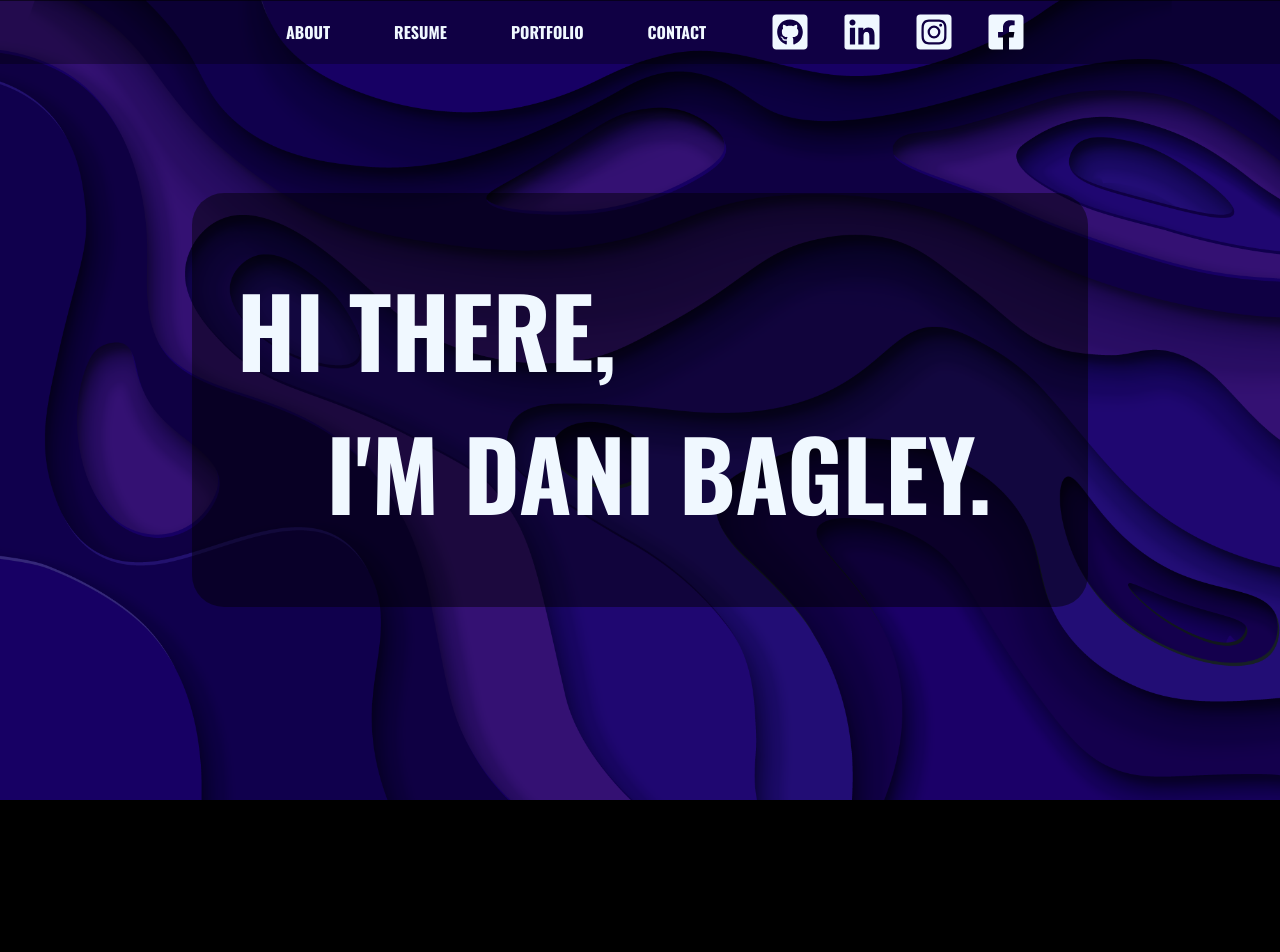
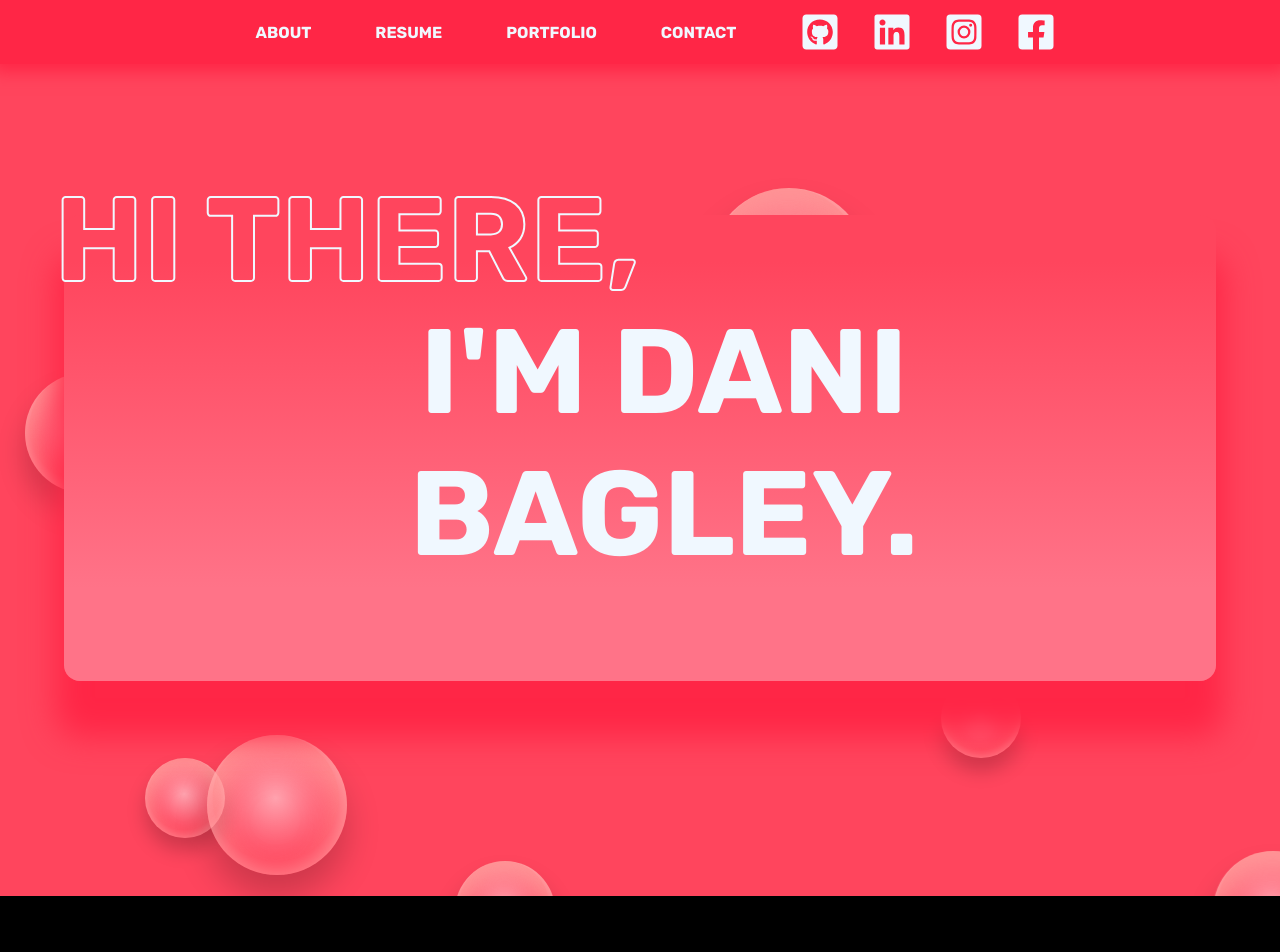
Before and after one commit to daniabee/dani-website, a React (Create React App) app: page / in a window 1280 px wide. Shown: the top 952 px of the page. Built offline with nearby package versions, Linux system fonts and the light colour scheme.

Commit message:
add styling to hero

```diff
--- a/public/index.html
+++ b/public/index.html
@@ -18,7 +18,12 @@
       href="https://fonts.googleapis.com/css2?family=Oswald:wght@700&display=swap"
       rel="stylesheet"
     />
-    <link rel="manifest" href="%PUBLIC_URL%/manifest.json" />
+    <link rel="preconnect" href="https://fonts.googleapis.com" />
+    <link rel="preconnect" href="https://fonts.gstatic.com" crossorigin />
+    <link
+      href="https://fonts.googleapis.com/css2?family=Rubik:ital,wght@0,300;0,400;0,500;0,600;0,700;0,800;0,900;1,300;1,400;1,500;1,600;1,700;1,800;1,900&display=swap"
+      rel="stylesheet"
+    />
     <!--
       Notice the use of %PUBLIC_URL% in the tags above.
       It will be replaced with the URL of the `public` folder during the build.
--- a/src/components/Hero/Hero.css
+++ b/src/components/Hero/Hero.css
@@ -1,45 +1,418 @@
 .hero {
   height: 100vh;
   width: auto;
-  background: URL("../assets/background.png");
-  background-repeat: no-repeat;
-  background-size: cover;
+  background-color: rgb(255, 69, 93);
   position: relative;
   z-index: -1;
   margin: 0;
   display: flex;
   justify-content: center;
   align-items: center;
+  padding: 3em;
 }
 
 .container {
-  width: 70vw;
-  background-color: rgba(0, 0, 0, 0.466);
-  border-radius: 2rem;
+  width: 75vw;
+  background-image: linear-gradient(
+    rgb(255, 69, 93) 10%,
+    rgb(255, 115, 136) 80%
+  );
+  border-radius: 1rem;
+  box-shadow: 0 3em 2em 0.5em rgb(255, 38, 70);
+  padding: 6em;
 }
 
 .title {
   display: flex;
   flex-direction: column;
   justify-content: center;
-  align-items: flex-start;
-}
-
-.welcome {
-  margin-left: 5%;
-  color: rgb(240, 248, 255);
-  font-size: 6rem;
-  margin-bottom: 0;
+  align-items: center;
 }
 
 .greeting {
-  margin-left: 15%;
+  margin-left: 5%;
   margin-top: 0;
+  margin-bottom: 0;
   color: rgb(240, 248, 255);
-  font-size: 6rem;
+  font-size: 7.5em;
 }
 
 .description {
   display: flex;
   flex-direction: row;
 }
+
+.content {
+  display: flex;
+  justify-content: center;
+  align-items: center;
+  position: relative;
+  margin-bottom: -1%;
+}
+
+.content h2 {
+  color: #fff;
+  font-size: 7.5em;
+  position: absolute;
+  transform: translate(-50%, -50%);
+}
+
+.content h2:nth-child(1) {
+  color: transparent;
+  -webkit-text-stroke: 2px rgb(240, 248, 255);
+}
+
+.content h2:nth-child(2) {
+  color: transparent;
+  /* color: rgb(240, 248, 255); */
+  /* animation: animate 4s ease-in-out infinite; */
+}
+
+@keyframes animate {
+  0%,
+  100% {
+    clip-path: polygon(
+      0% 45%,
+      16% 44%,
+      33% 50%,
+      54% 60%,
+      70% 61%,
+      84% 59%,
+      100% 52%,
+      100% 100%,
+      0% 100%
+    );
+  }
+
+  50% {
+    clip-path: polygon(
+      0% 60%,
+      15% 65%,
+      34% 66%,
+      51% 62%,
+      67% 50%,
+      84% 45%,
+      100% 46%,
+      100% 100%,
+      0% 100%
+    );
+  }
+}
+
+#background-wrap {
+  bottom: 0;
+  left: 0;
+  position: fixed;
+  right: 0;
+  top: 0;
+  z-index: -1;
+}
+
+/* KEYFRAMES */
+
+@-webkit-keyframes animateBubble {
+  0% {
+    margin-top: 1000px;
+  }
+  100% {
+    margin-top: -100%;
+  }
+}
+
+@-moz-keyframes animateBubble {
+  0% {
+    margin-top: 1000px;
+  }
+  100% {
+    margin-top: -100%;
+  }
+}
+
+@keyframes animateBubble {
+  0% {
+    margin-top: 1000px;
+  }
+  100% {
+    margin-top: -100%;
+  }
+}
+
+@-webkit-keyframes sideWays {
+  0% {
+    margin-left: 0px;
+  }
+  100% {
+    margin-left: 50px;
+  }
+}
+
+@-moz-keyframes sideWays {
+  0% {
+    margin-left: 0px;
+  }
+  100% {
+    margin-left: 50px;
+  }
+}
+
+@keyframes sideWays {
+  0% {
+    margin-left: 0px;
+  }
+  100% {
+    margin-left: 50px;
+  }
+}
+
+/* ANIMATIONS */
+
+.x1 {
+  -webkit-animation: animateBubble 20s linear infinite,
+    sideWays 2s ease-in-out infinite alternate;
+  -moz-animation: animateBubble 20s linear infinite,
+    sideWays 2s ease-in-out infinite alternate;
+  animation: animateBubble 20s linear infinite,
+    sideWays 2s ease-in-out infinite alternate;
+
+  left: -5%;
+  top: 5%;
+
+  -webkit-transform: scale(0.6);
+  -moz-transform: scale(0.6);
+  transform: scale(0.6);
+}
+
+.x2 {
+  -webkit-animation: animateBubble 15s linear infinite,
+    sideWays 4s ease-in-out infinite alternate;
+  -moz-animation: animateBubble 15s linear infinite,
+    sideWays 4s ease-in-out infinite alternate;
+  animation: animateBubble 15s linear infinite,
+    sideWays 4s ease-in-out infinite alternate;
+
+  left: 5%;
+  top: 80%;
+
+  -webkit-transform: scale(0.4);
+  -moz-transform: scale(0.4);
+  transform: scale(0.4);
+}
+
+.x3 {
+  -webkit-animation: animateBubble 23s linear infinite,
+    sideWays 2s ease-in-out infinite alternate;
+  -moz-animation: animateBubble 23s linear infinite,
+    sideWays 2s ease-in-out infinite alternate;
+  animation: animateBubble 23s linear infinite,
+    sideWays 2s ease-in-out infinite alternate;
+
+  left: 10%;
+  top: 40%;
+
+  -webkit-transform: scale(0.7);
+  -moz-transform: scale(0.7);
+  transform: scale(0.7);
+}
+
+.x4 {
+  -webkit-animation: animateBubble 17s linear infinite,
+    sideWays 3s ease-in-out infinite alternate;
+  -moz-animation: animateBubble 17s linear infinite,
+    sideWays 3s ease-in-out infinite alternate;
+  animation: animateBubble 17s linear infinite,
+    sideWays 3s ease-in-out infinite alternate;
+
+  left: 20%;
+  top: 0;
+
+  -webkit-transform: scale(0.3);
+  -moz-transform: scale(0.3);
+  transform: scale(0.3);
+}
+
+.x5 {
+  -webkit-animation: animateBubble 24s linear infinite,
+    sideWays 4s ease-in-out infinite alternate;
+  -moz-animation: animateBubble 24s linear infinite,
+    sideWays 4s ease-in-out infinite alternate;
+  animation: animateBubble 24s linear infinite,
+    sideWays 4s ease-in-out infinite alternate;
+
+  left: 30%;
+  top: 50%;
+
+  -webkit-transform: scale(0.5);
+  -moz-transform: scale(0.5);
+  transform: scale(0.5);
+}
+
+.x6 {
+  -webkit-animation: animateBubble 17s linear infinite,
+    sideWays 2s ease-in-out infinite alternate;
+  -moz-animation: animateBubble 17s linear infinite,
+    sideWays 2s ease-in-out infinite alternate;
+  animation: animateBubble 17s linear infinite,
+    sideWays 2s ease-in-out infinite alternate;
+
+  left: 50%;
+  top: 0;
+
+  -webkit-transform: scale(0.8);
+  -moz-transform: scale(0.8);
+  transform: scale(0.8);
+}
+
+.x7 {
+  -webkit-animation: animateBubble 15s linear infinite,
+    sideWays 2s ease-in-out infinite alternate;
+  -moz-animation: animateBubble 15s linear infinite,
+    sideWays 2s ease-in-out infinite alternate;
+  animation: animateBubble 15s linear infinite,
+    sideWays 2s ease-in-out infinite alternate;
+
+  left: 65%;
+  top: 70%;
+
+  -webkit-transform: scale(0.4);
+  -moz-transform: scale(0.4);
+  transform: scale(0.4);
+}
+
+.x8 {
+  -webkit-animation: animateBubble 17s linear infinite,
+    sideWays 3s ease-in-out infinite alternate;
+  -moz-animation: animateBubble 17s linear infinite,
+    sideWays 3s ease-in-out infinite alternate;
+  animation: animateBubble 17s linear infinite,
+    sideWays 3s ease-in-out infinite alternate;
+
+  left: 80%;
+  top: 10%;
+
+  -webkit-transform: scale(0.3);
+  -moz-transform: scale(0.3);
+  transform: scale(0.3);
+}
+
+.x9 {
+  -webkit-animation: animateBubble 24s linear infinite,
+    sideWays 4s ease-in-out infinite alternate;
+  -moz-animation: animateBubble 24s linear infinite,
+    sideWays 4s ease-in-out infinite alternate;
+  animation: animateBubble 24s linear infinite,
+    sideWays 4s ease-in-out infinite alternate;
+
+  left: 90%;
+  top: 50%;
+
+  -webkit-transform: scale(0.6);
+  -moz-transform: scale(0.6);
+  transform: scale(0.6);
+}
+
+.x10 {
+  -webkit-animation: animateBubble 21s linear infinite,
+    sideWays 2s ease-in-out infinite alternate;
+  -moz-animation: animateBubble 21s linear infinite,
+    sideWays 2s ease-in-out infinite alternate;
+  animation: animateBubble 21s linear infinite,
+    sideWays 2s ease-in-out infinite alternate;
+
+  left: 80%;
+  top: 80%;
+
+  -webkit-transform: scale(0.3);
+  -moz-transform: scale(0.3);
+  transform: scale(0.3);
+}
+
+.x11 {
+  -webkit-animation: animateBubble 11s linear infinite,
+    sideWays 1s ease-in-out infinite alternate;
+  -moz-animation: animateBubble 11s linear infinite,
+    sideWays 1s ease-in-out infinite alternate;
+  animation: animateBubble 11s linear infinite,
+    sideWays 1s ease-in-out infinite alternate;
+
+  left: 30%;
+  top: 80%;
+
+  -webkit-transform: scale(0.3);
+  -moz-transform: scale(0.3);
+  transform: scale(0.3);
+}
+
+/* OBJECTS */
+
+.bubble {
+  -webkit-border-radius: 50%;
+  -moz-border-radius: 50%;
+  border-radius: 50%;
+
+  -webkit-box-shadow: 0 2em 3em rgba(0, 0, 0, 0.2),
+    inset 0 1em 3em 0.5em rgb(255, 169, 169);
+  -moz-box-shadow: 0 2em 3em rgba(0, 0, 0, 0.2),
+    inset 0 1em 3em 0.5em rgb(255, 169, 169);
+  box-shadow: 0 2em 3em rgba(0, 0, 0, 0.2),
+    inset 0 1em 3em 0.5em rgb(255, 169, 169);
+
+  height: 12.5rem;
+  position: absolute;
+  width: 12.5rem;
+}
+
+.bubble:after {
+  background: -moz-radial-gradient(
+    center,
+    ellipse cover,
+    rgba(255, 255, 255, 0.5) 0%,
+    rgba(255, 255, 255, 0) 70%
+  ); /* FF3.6+ */
+  background: -webkit-gradient(
+    radial,
+    center center,
+    0px,
+    center center,
+    100%,
+    color-stop(0%, rgba(255, 255, 255, 0.5)),
+    color-stop(70%, rgba(255, 255, 255, 0))
+  ); /* Chrome,Safari4+ */
+  background: -webkit-radial-gradient(
+    center,
+    ellipse cover,
+    rgba(255, 255, 255, 0.5) 0%,
+    rgba(255, 255, 255, 0) 70%
+  ); /* Chrome10+,Safari5.1+ */
+  background: -o-radial-gradient(
+    center,
+    ellipse cover,
+    rgba(255, 255, 255, 0.5) 0%,
+    rgba(255, 255, 255, 0) 70%
+  ); /* Opera 12+ */
+  background: -ms-radial-gradient(
+    center,
+    ellipse cover,
+    rgba(255, 255, 255, 0.5) 0%,
+    rgba(255, 255, 255, 0) 70%
+  ); /* IE10+ */
+  background: radial-gradient(
+    ellipse at center,
+    rgba(255, 255, 255, 0.5) 0%,
+    rgba(255, 255, 255, 0) 70%
+  ); /* W3C */
+  filter: progid:DXImageTransform.Microsoft.gradient( startColorstr='#80ffffff', endColorstr='#00ffffff',GradientType=1 ); /* IE6-9 fallback on horizontal gradient */
+
+  -webkit-border-radius: 50%;
+  -moz-border-radius: 50%;
+  border-radius: 50%;
+
+  -webkit-box-shadow: inset 0 2em 3em rgba(255, 255, 255, 0.3);
+  -moz-box-shadow: inset 0 2em 3em rgba(255, 255, 255, 0.3);
+  box-shadow: inset 0 2em 3em rgba(255, 129, 129, 0.3);
+
+  content: "";
+  height: 11.25em;
+  left: 0.5em;
+  position: absolute;
+  width: 11.25em;
+}
--- a/src/components/Hero/Hero.js
+++ b/src/components/Hero/Hero.js
@@ -3,10 +3,26 @@ import "./Hero.css";
 const Hero = () => {
   return (
     <div className="hero">
+      <div id="background-wrap">
+        <div class="bubble x1"></div>
+        <div class="bubble x2"></div>
+        <div class="bubble x3"></div>
+        <div class="bubble x4"></div>
+        <div class="bubble x5"></div>
+        <div class="bubble x6"></div>
+        <div class="bubble x7"></div>
+        <div class="bubble x8"></div>
+        <div class="bubble x9"></div>
+        <div class="bubble x10"></div>
+        <div class="bubble x11"></div>
+      </div>
       <div className="container">
+        <div className="content">
+          <h2 className="welcome">HI THERE,</h2>
+          <h2 className="welcome">HI THERE,</h2>
+        </div>
         <div className="title">
-          <h1 className="welcome">HI THERE,</h1>
-          <h1 className="greeting">I'M DANI BAGLEY.</h1>
+          <h2 className="greeting">I'M DANI BAGLEY.</h2>
         </div>
       </div>
     </div>
--- a/src/components/Icons/Icons.css
+++ b/src/components/Icons/Icons.css
@@ -12,3 +12,7 @@
   width: auto;
   margin-left: 2rem;
 }
+
+.item:hover {
+  color: #66ccff;
+}
--- a/src/components/NavBar/NavBar.css
+++ b/src/components/NavBar/NavBar.css
@@ -2,12 +2,12 @@
   display: flex;
   justify-content: center;
   align-items: center;
-  color: aliceblue;
   position: absolute;
   width: 100vw;
-  background-color: rgba(0, 0, 0, 0.325);
   height: 8%;
   margin-top: 0;
+  background-color: rgb(255, 38, 70);
+  box-shadow: 0 0 1em 0.5em rgb(255, 38, 70);
 }
 
 .link {
@@ -21,7 +21,7 @@
 }
 
 .link:hover {
-  color: rgb(123, 0, 255);
+  color: #66ccff;
 }
 
 /* scroll to top button */
--- a/src/index.css
+++ b/src/index.css
@@ -1,10 +1,10 @@
 body {
   margin: 0;
   /* font-family: 'Arimo', sans-serif; */
-  font-family: "Oswald", sans-serif;
+  font-family: "Rubik", sans-serif;
   -webkit-font-smoothing: antialiased;
   -moz-osx-font-smoothing: grayscale;
-  background-color: rgb(0, 0, 0);
+  background-color: rgb(207, 191, 191);
 }
 
 code {
```
